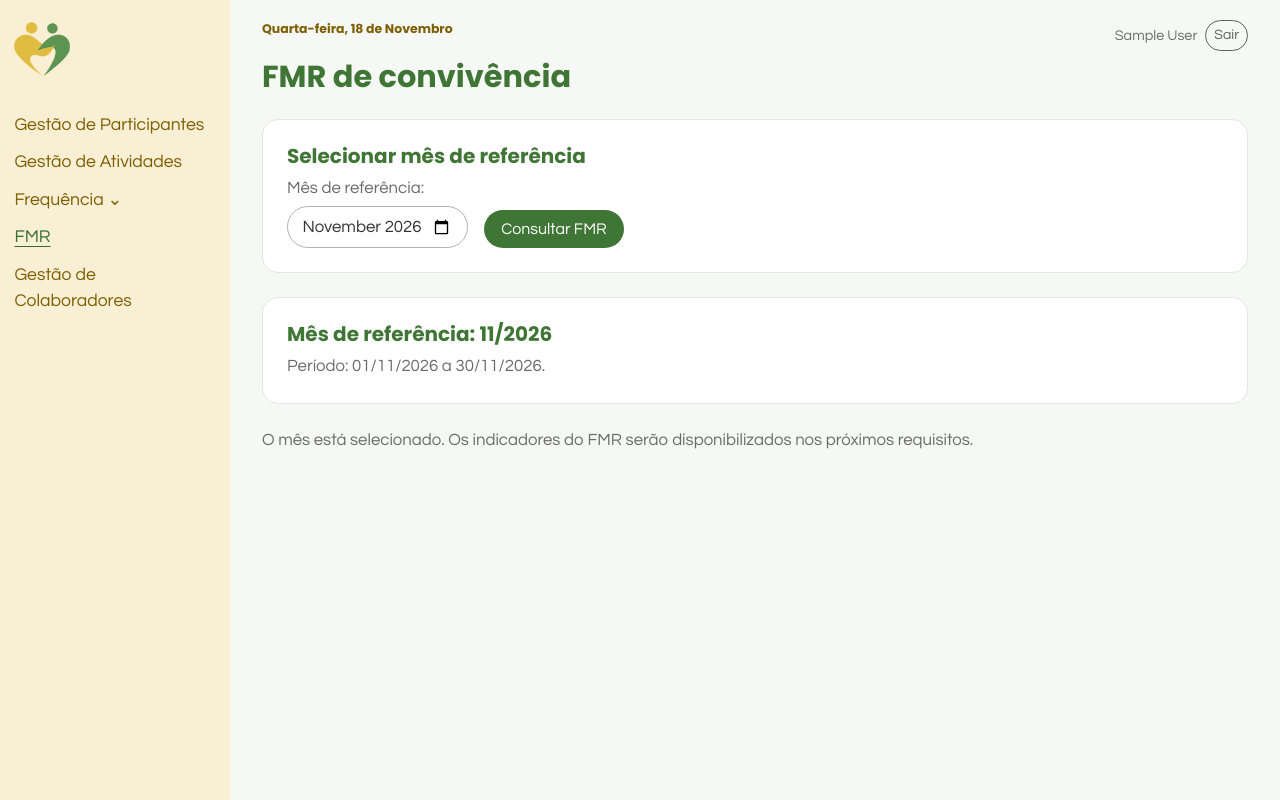
After one commit to piressktrr/nci-idosos, a Django app: page /fmr/ in a window 1280 px wide. The commit adds this page. Run offline with Django 5.2, Linux system fonts and the light colour scheme; the visitor is signed in with stand-in values (Sample User, id 1); data comes from the database, SQL or seed files in the repository; some libraries are stand-ins or nearby versions.

Commit message:
feat(relatorios): implementa RF-FMR-01 com selecao do mes de referencia

```diff
--- a/config/settings.py
+++ b/config/settings.py
@@ -52,6 +52,7 @@ INSTALLED_APPS = [
     'atividades.apps.AtividadesConfig',
     'participantes.apps.ParticipantesConfig',
     'usuarios.apps.UsuariosConfig',
+    'relatorios.apps.RelatoriosConfig',
     'django.contrib.admin',
     'django.contrib.auth',
     'django.contrib.contenttypes',
@@ -97,6 +98,7 @@ TEMPLATES = [
                 'django.template.context_processors.request',
                 'django.contrib.auth.context_processors.auth',
                 'django.contrib.messages.context_processors.messages',
+                'relatorios.context_processors.acesso_fmr',
                 'core.context_processors.perfil',
             ],
         },
--- a/config/urls.py
+++ b/config/urls.py
@@ -17,5 +17,6 @@ urlpatterns = [
     path('atividades/', include('atividades.urls')),
     path('participantes/', include('participantes.urls')),
     path('colaboradores/', include('usuarios.urls')),
+    path('fmr/', include('relatorios.urls')),
     path('admin/', admin.site.urls),
 ]
--- /dev/null
+++ b/relatorios/context_processors.py
@@ -0,0 +1,7 @@
+from django.utils.functional import SimpleLazyObject
+
+from .permissoes import pode_consultar_fmr
+
+
+def acesso_fmr(request):
+    return {"pode_consultar_fmr": SimpleLazyObject(lambda: pode_consultar_fmr(request.user))}
--- /dev/null
+++ b/relatorios/forms.py
@@ -0,0 +1,17 @@
+from datetime import date
+
+from django import forms
+
+
+class MesReferenciaForm(forms.Form):
+    mes = forms.RegexField(
+        label="Mês de referência", regex=r"\A[0-9]{4}-(0[1-9]|1[0-2])\Z",
+        widget=forms.TextInput(attrs={"type": "month", "min": "0001-01", "max": "9999-12"}),
+        error_messages={"invalid": "Informe um mês válido no formato AAAA-MM."},
+    )
+
+    def clean_mes(self):
+        try:
+            return date.fromisoformat(self.cleaned_data["mes"] + "-01")
+        except ValueError as erro:
+            raise forms.ValidationError("Informe um ano entre 1 e 9999.") from erro
--- /dev/null
+++ b/relatorios/permissoes.py
@@ -0,0 +1,12 @@
+"""A seleção do período é leitura para os perfis NCI existentes, sem novos perfis."""
+from django.contrib.auth import get_user_model
+from django.db.models import Q
+
+from core.perfis import GRUPO_ADMINISTRADOR, GRUPO_EQUIPE
+
+
+def pode_consultar_fmr(usuario):
+    if not usuario or not usuario.is_authenticated or usuario.pk is None:
+        return False
+    return (get_user_model().objects.filter(pk=usuario.pk, is_active=True)
+            .filter(Q(is_superuser=True) | Q(groups__name__in=(GRUPO_EQUIPE, GRUPO_ADMINISTRADOR))).exists())
--- /dev/null
+++ b/relatorios/services.py
@@ -0,0 +1,15 @@
+"""RF-FMR-01: seleção validada do período; sem consultar ou calcular indicadores."""
+from calendar import monthrange
+from datetime import date
+
+from django.core.exceptions import PermissionDenied, ValidationError
+
+from .permissoes import pode_consultar_fmr
+
+
+def consultar_periodo_fmr(*, usuario, ano, mes):
+    if not pode_consultar_fmr(usuario):
+        raise PermissionDenied("Você não tem acesso ao FMR.")
+    if type(ano) is not int or type(mes) is not int or not 1 <= ano <= 9999 or not 1 <= mes <= 12:
+        raise ValidationError("Informe um ano e mês válidos.")
+    return {"inicio": date(ano, mes, 1), "fim": date(ano, mes, monthrange(ano, mes)[1])}
--- /dev/null
+++ b/relatorios/urls.py
@@ -0,0 +1,6 @@
+from django.urls import path
+
+from . import views
+
+app_name = "relatorios"
+urlpatterns = [path("", views.fmr, name="fmr")]
--- /dev/null
+++ b/relatorios/views.py
@@ -0,0 +1,26 @@
+from django.contrib.auth.decorators import login_required
+from django.core.exceptions import PermissionDenied
+from django.shortcuts import render
+from django.utils import timezone
+from django.views.decorators.http import require_GET
+
+from .forms import MesReferenciaForm
+from .permissoes import pode_consultar_fmr
+from .services import consultar_periodo_fmr
+
+
+@login_required
+@require_GET
+def fmr(request):
+    if not pode_consultar_fmr(request.user):
+        raise PermissionDenied
+    dados = request.GET.copy()
+    if "mes" not in dados:
+        hoje = timezone.localdate()
+        dados["mes"] = f"{hoje.year:04d}-{hoje.month:02d}"
+    form = MesReferenciaForm(dados)
+    periodo = None
+    if form.is_valid():
+        mes = form.cleaned_data["mes"]
+        periodo = consultar_periodo_fmr(usuario=request.user, ano=mes.year, mes=mes.month)
+    return render(request, "relatorios/fmr.html", {"form": form, "periodo": periodo})
--- a/templates/nci/base.html
+++ b/templates/nci/base.html
@@ -30,7 +30,7 @@
           <a href="{% url 'atividades:frequencia_mensal' %}"{% if nome_rota == 'frequencia_mensal' %} class="ativo" aria-current="page"{% endif %}>Frequência Mensal</a>
         </div>
       </div>{% endif %}
-      <span class="d-block py-1 nci-desativado">FMR <span class="nci-em-breve">(em breve)</span></span>
+      {% if pode_consultar_fmr %}<a href="{% url 'relatorios:fmr' %}"{% if ns == 'relatorios' %} class="ativo" aria-current="page"{% endif %}>FMR</a>{% endif %}
       {% if e_administrador %}<a href="{% url 'usuarios:lista' %}"{% if ns == 'usuarios' %} class="ativo" aria-current="page"{% endif %}>Gestão de Colaboradores</a>{% endif %}
     </div>
     {% endif %}
--- a/templates/nci/inicio.html
+++ b/templates/nci/inicio.html
@@ -20,10 +20,10 @@
     <svg viewBox="0 0 64 64" fill="none" stroke="currentColor" stroke-width="4" aria-hidden="true"><rect x="12" y="10" width="40" height="48" rx="4"/><rect x="24" y="5" width="16" height="9" rx="2"/><path d="M20 26h4M30 26h14M20 37h4M30 37h14M20 48h4M30 48h14"/></svg>
     <span>Atividades</span>
   </a>{% endif %}
-  <div class="nci-modulo desativado">
+  {% if pode_consultar_fmr %}<a class="nci-modulo" href="{% url 'relatorios:fmr' %}">{% else %}<div class="nci-modulo desativado">{% endif %}
     <svg viewBox="0 0 64 64" aria-hidden="true"><text x="32" y="40" text-anchor="middle" font-size="20" fill="currentColor" font-family="Questrial, sans-serif">FMR</text></svg>
-    <span>Formulário Mensal<br><small class="nci-em-breve">(em breve)</small></span>
-  </div>
+    <span>Formulário Mensal</span>
+  {% if pode_consultar_fmr %}</a>{% else %}</div>{% endif %}
   {% if e_administrador %}
   <a class="nci-modulo" href="{% url 'usuarios:lista' %}">
     <svg viewBox="0 0 64 64" fill="currentColor" aria-hidden="true"><circle cx="32" cy="20" r="11"/><path d="M12 56c0-12 9-21 20-21s20 9 20 21z"/></svg>
--- /dev/null
+++ b/templates/relatorios/fmr.html
@@ -0,0 +1,21 @@
+{% extends "nci/base.html" %}
+{% block title %}FMR de convivência · NCI{% endblock %}
+{% block content %}
+<h1>FMR de convivência</h1>
+<section aria-labelledby="selecionar-mes">
+  <h2 id="selecionar-mes">Selecionar mês de referência</h2>
+  <form method="get" class="row g-3 align-items-end">
+    <div class="col-sm-auto"><div class="field mb-0">
+      {{ form.mes.label_tag }}{{ form.mes }}{{ form.mes.errors }}
+    </div></div>
+    <div class="col-sm-auto"><button type="submit" class="btn btn-nci">Consultar FMR</button></div>
+  </form>
+</section>
+{% if periodo %}
+<section aria-labelledby="periodo-selecionado">
+  <h2 id="periodo-selecionado">Mês de referência: {{ periodo.inicio|date:"m/Y" }}</h2>
+  <p class="mb-0">Período: {{ periodo.inicio|date:"d/m/Y" }} a {{ periodo.fim|date:"d/m/Y" }}.</p>
+</section>
+<p>O mês está selecionado. Os indicadores do FMR serão disponibilizados nos próximos requisitos.</p>
+{% endif %}
+{% endblock %}
```
Also changed, not shown: relatorios/apps.py (added, +7 -0 lines), relatorios/tests/test_referencia.py (added, +113 -0 lines), relatorios/__init__.py (added), relatorios/tests/__init__.py (added).
